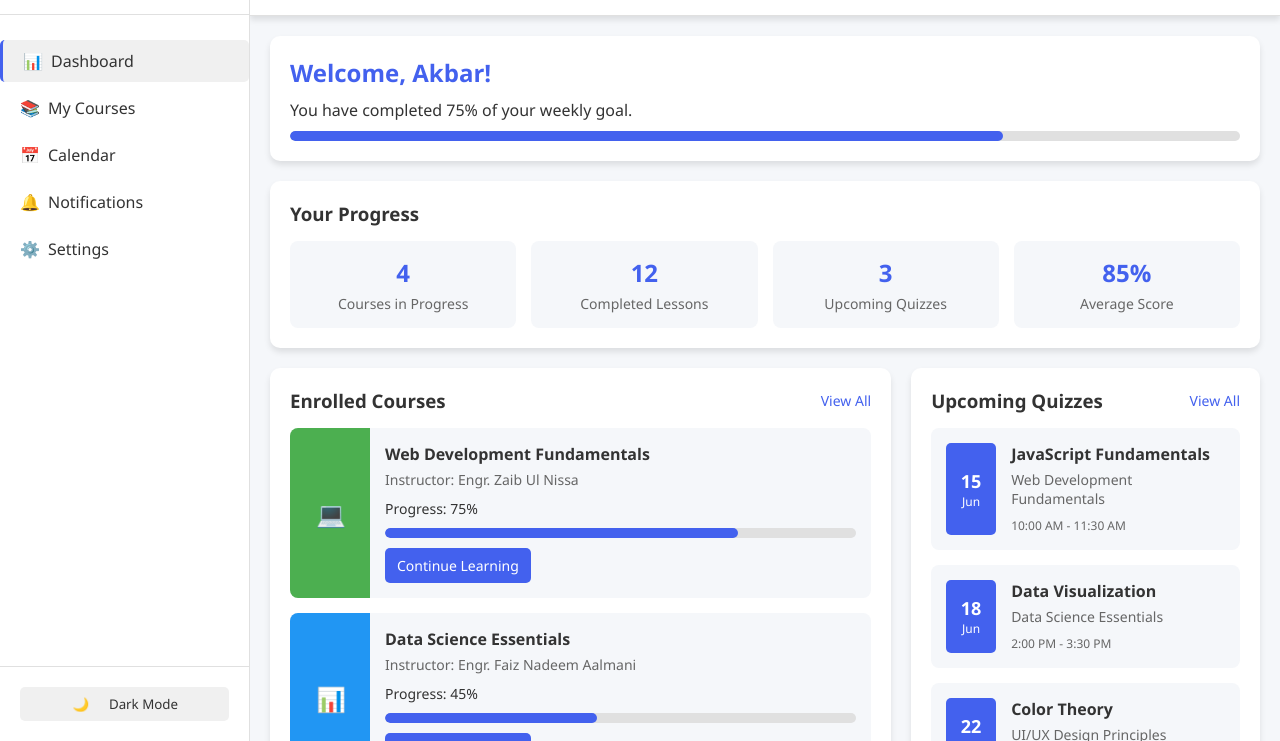
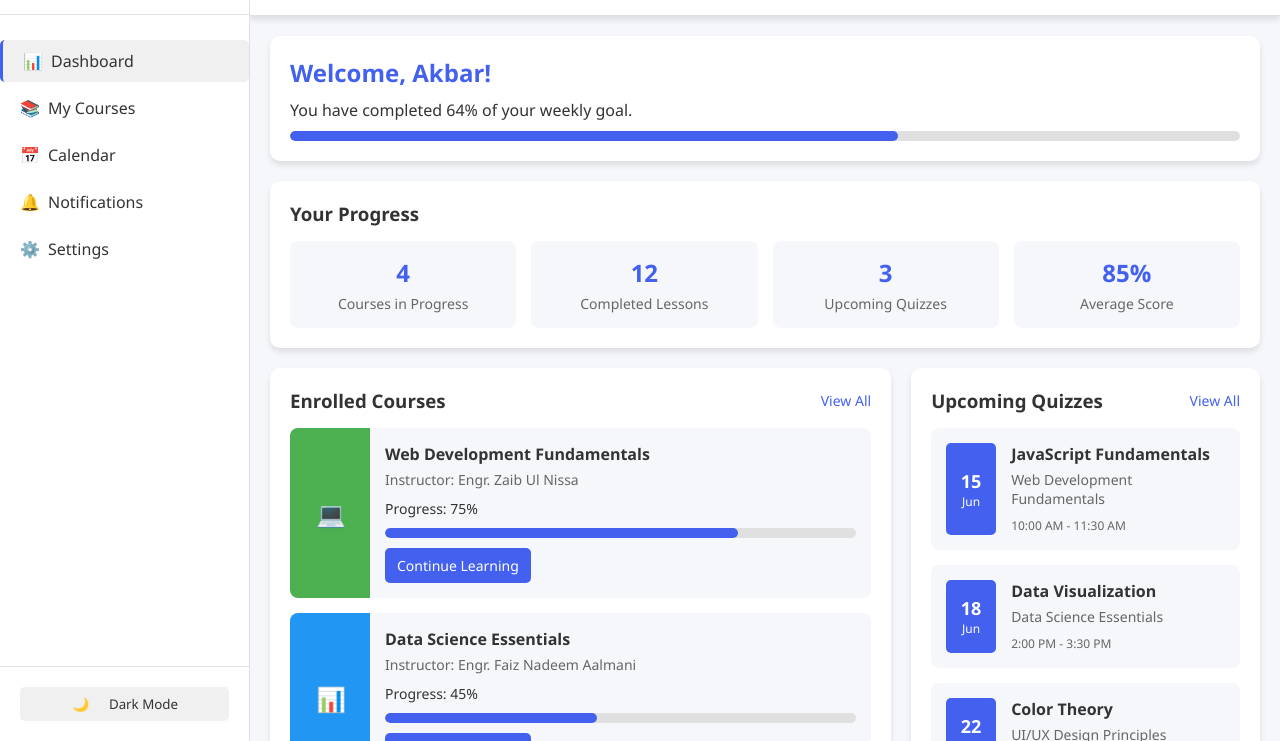
Before and after one commit to akbar909/Web-Engineering-Project-Student-Dashboard-, a plain HTML site: page index.html in a window 1280 px wide. Shown: the part 59-800 px from the top of the page. Drawn offline with Linux system fonts and the light colour scheme.

Commit message:
Update index.html

```diff
--- a/index.html
+++ b/index.html
@@ -59,9 +59,9 @@
                 <!-- Welcome Section -->
                 <section class="welcome-section">
                     <h2>Welcome, Akbar!</h2>
-                    <p>You have completed 75% of your weekly goal.</p>
+                    <p>You have completed 64% of your weekly goal.</p>
                     <div class="progress-bar">
-                        <div class="progress" style="width: 75%"></div>
+                        <div class="progress" style="width: 64%"></div>
                     </div>
                 </section>
 
```
